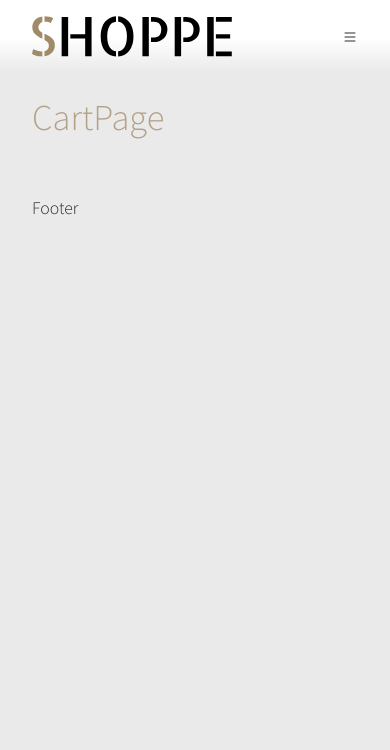
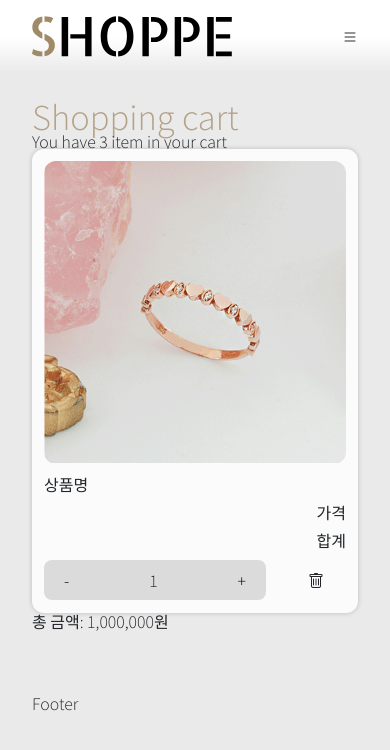
Before and after one commit to nue-os/react-shop, a React (Vite) app: page /cart in a window 390 px wide. Shown: the top 750 px of the page. Built offline with nearby package versions, Linux system fonts and the light colour scheme; no server answers.

Commit message:
[style] 장바구니 페이지 레이아웃 작업 및 스타일링

```diff
--- a/db.json
+++ b/db.json
@@ -184,7 +184,7 @@
       "price": 185000,
       "category": "new",
       "discount": 5,
-      "count": 4
+      "count": 5
     },
     {
       "id": "2",
--- a/src/pages/CartPage.jsx
+++ b/src/pages/CartPage.jsx
@@ -1,12 +1,38 @@
 import React from 'react'
 import { useLoaderData } from 'react-router-dom'
+import css from './CartPage.module.css'
 
 const CartPage = () => {
   const cartItems = useLoaderData()
   console.log(cartItems)
+
   return (
     <main>
-      <h2>CartPage</h2>
+      <h2>Shopping cart</h2>
+      <p>
+        You have <strong>3</strong> item in your cart
+      </p>
+      <ul className={css.cartList}>
+        <li className={css.cartItem}>
+          <div className={css.cartImg}>
+            <img src={`/public/img/image1.jpg`} alt="상품명" />
+          </div>
+          <div className={css.title}>상품명</div>
+          <div className={css.price}>가격</div>
+          <div className={css.btnArea}>
+            <button>-</button>
+            <span>1</span>
+            <button>+</button>
+          </div>
+          <div className={css.sum}>합계</div>
+          <div className={css.deleteBtn}>
+            <i className="bi bi-trash"></i>
+          </div>
+        </li>
+      </ul>
+      <div className={css.totalPrice}>
+        총 금액: <strong>1,000,000원</strong>
+      </div>
     </main>
   )
 }
--- /dev/null
+++ b/src/pages/CartPage.module.css
@@ -0,0 +1,111 @@
+.cartList {
+  display: flex;
+  flex-direction: column;
+  gap: var(--fs12);
+}
+.cartItem {
+  display: flex;
+  align-items: center;
+  justify-content: space-between;
+  gap: var(--fs12);
+  border-radius: var(--fs12);
+  padding: var(--fs12);
+  background-color: var(--dark-colors-white-dark);
+  box-shadow: 0 0 5px rgba(0, 0, 0, 0.2);
+  transition: 0.3s;
+}
+.cartItem:hover {
+  transform: translateY(-5px);
+}
+.cartImg {
+  border-radius: var(--fs12);
+  overflow: hidden;
+  width: 100px;
+}
+.cartImg img {
+  width: 100%;
+  height: 100%;
+  object-fit: cover;
+}
+.title {
+  flex: 1;
+  cursor: pointer;
+}
+.title:hover {
+  font-weight: bold;
+}
+.price,
+.sum {
+  width: 110px;
+  text-align: right;
+}
+
+.btnArea {
+  background-color: #dcdbdb;
+  border-radius: var(--fs8);
+}
+.btnArea button {
+  border: none;
+  outline: none;
+  padding: var(--fs12) var(--fs20);
+  font-size: var(--fs16);
+  background-color: transparent;
+}
+.btnArea span {
+  display: inline-block;
+  width: 50px;
+  text-align: center;
+}
+.deleteBtn {
+  padding: var(--fs12);
+  cursor: pointer;
+}
+.deleteBtn:hover i {
+  color: var(--light-colors-errors-light);
+}
+
+@media (max-width: 900px) {
+  .cartItem {
+    display: grid;
+    grid-template-columns: 1fr 1fr 50px;
+    grid-template-rows: repeat(4, 1fr);
+  }
+  .cartImg {
+    grid-column: 1/2;
+    grid-row: 1/5;
+    width: 100%;
+    height: 100%;
+  }
+  .title,
+  .price,
+  .sum {
+    grid-column: 2/4;
+    width: 100%;
+  }
+  .btnArea {
+    order: 1;
+    display: flex;
+    justify-content: space-between;
+    align-items: center;
+  }
+  .deleteBtn {
+    order: 5;
+  }
+}
+
+@media (max-width: 500px) {
+  .cartItem {
+    display: flex;
+    flex-wrap: wrap;
+    align-items: flex-start;
+  }
+  .cartItem > div {
+    width: 100%;
+  }
+  .cartItem > .btnArea {
+    width: calc(100% - 80px);
+  }
+  .cartItem > .deleteBtn {
+    width: 50px;
+  }
+}
```
